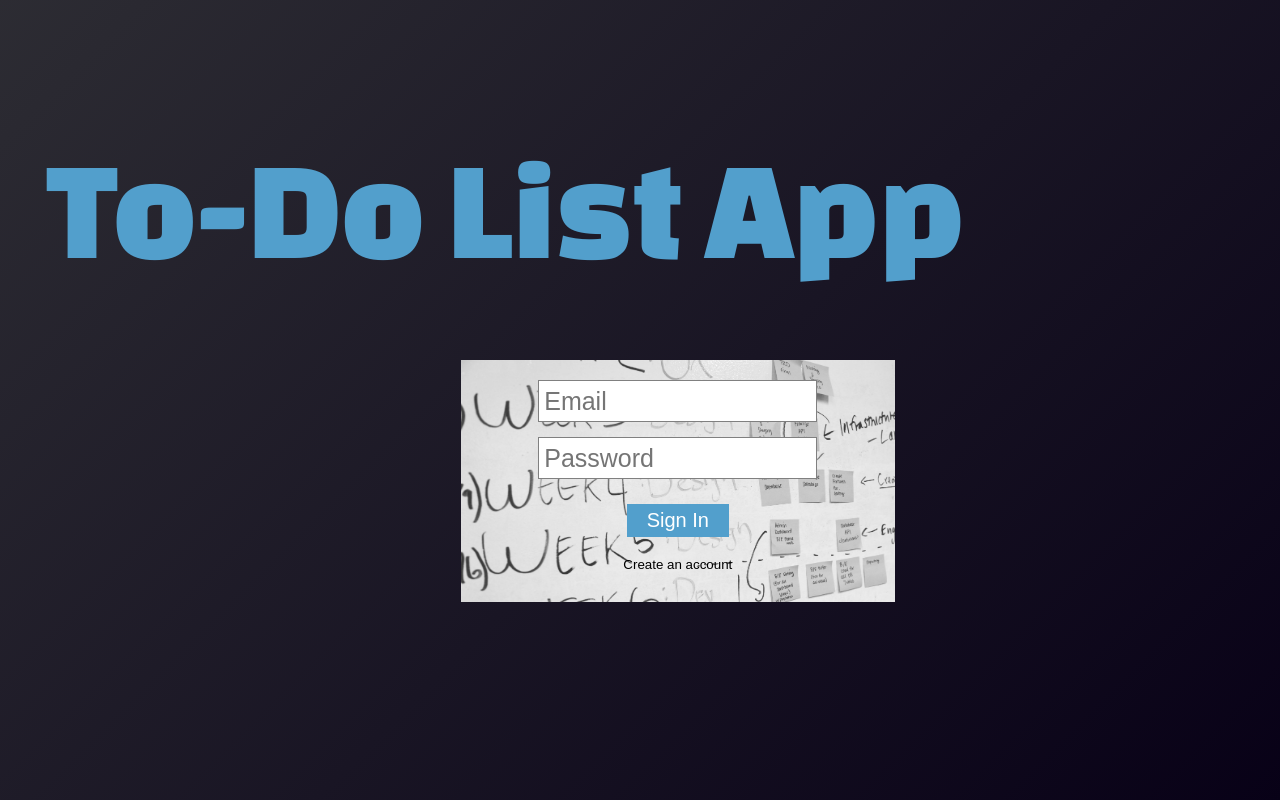
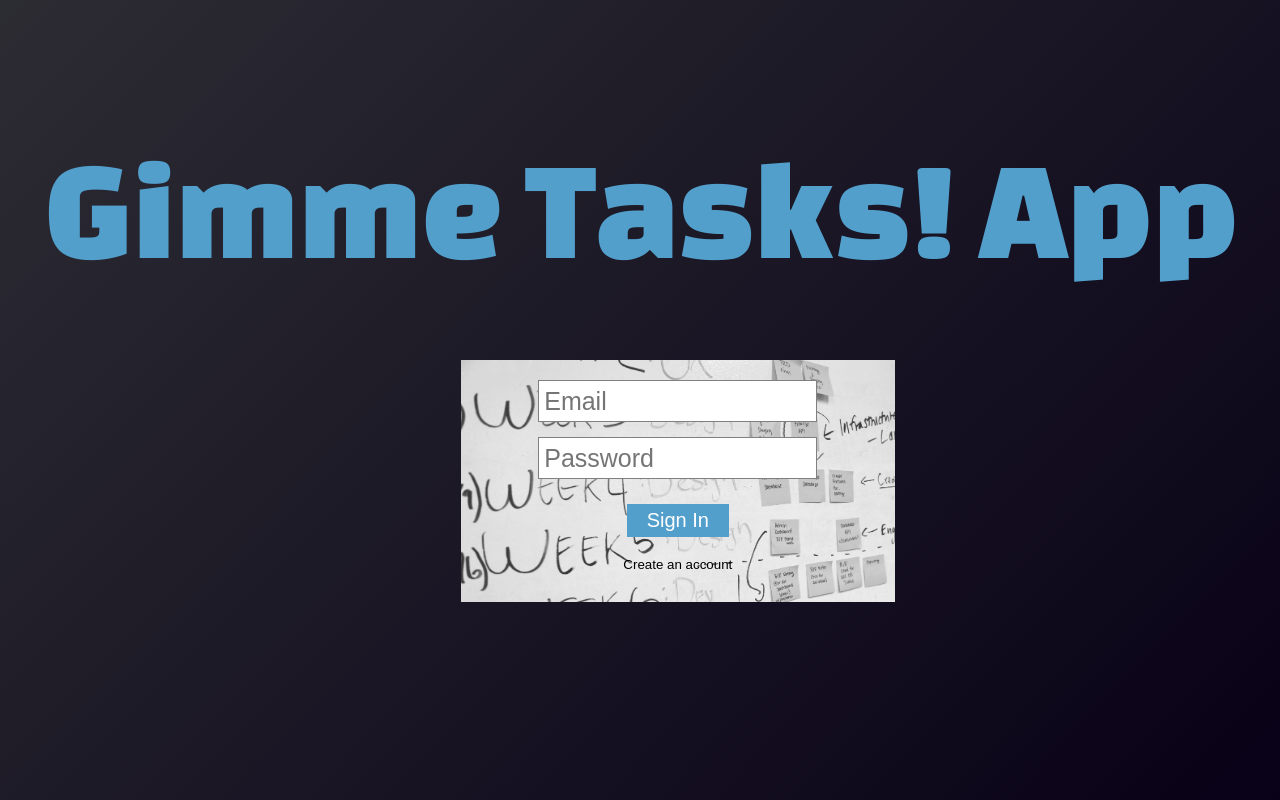
Before and after one commit to yevheniiairapetian/todo-app, a React (Create React App) app: page / in a window 1280 px wide. Shown: the top 800 px of the page. Built offline with nearby package versions, Linux system fonts and the light colour scheme; no server answers.

Commit message:
feat: update app name

```diff
--- a/src/components/main-view/main-view.jsx
+++ b/src/components/main-view/main-view.jsx
@@ -106,7 +106,7 @@ export const MainView = () => {
     return (
         <div className="">
         <div className="App">
-            <h1 className="homepage-h1" style={{color:"#529fcc", backgroundColor:"#000"}}> TODO List App</h1>
+            <h1 className="homepage-h1" style={{color:"#529fcc", backgroundColor:"#000"}}> Gimme Tasks! App</h1>
             <LogoutIcon onClick={handleSignOut} className="logout-icon" />
             <div className="homepage">
       <input
--- a/src/components/welcome-view/welcome-view.jsx
+++ b/src/components/welcome-view/welcome-view.jsx
@@ -68,7 +68,7 @@ export const WelcomeView = () =>{
     <>
     <div className="welcome">
     {/* <img src={TodoSVG} className="todo-svg" /> */}
-      <h1>To-Do List App</h1>
+      <h1>Gimme Tasks! App</h1>
       <div className="login-register-container">
         {isRegistering ? (
           <>
```
